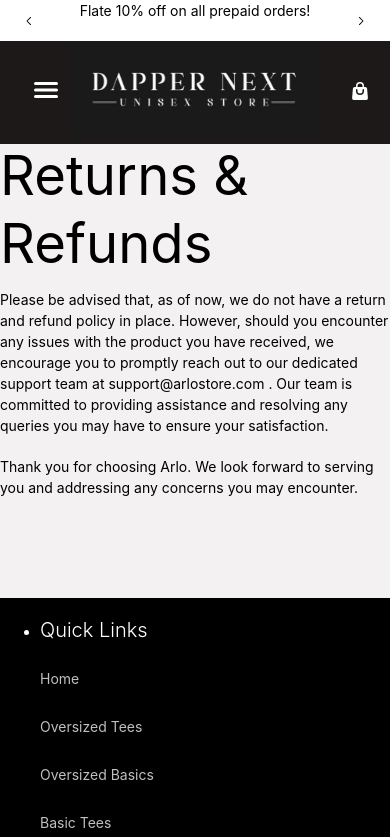
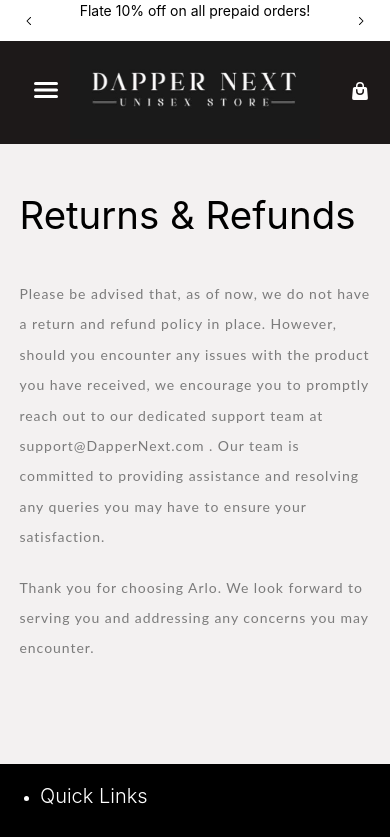
Before and after one commit to akshaygoal/ecommerce-app, a React (Create React App) app: page /refund in a window 390 px wide. Shown: the top 837 px of the page. Built offline with nearby package versions, Linux system fonts and the light colour scheme.

Commit message:
changes in css

```diff
--- a/src/components/footer/FooterDetails/FooterDetails.css
+++ b/src/components/footer/FooterDetails/FooterDetails.css
@@ -1,7 +1,31 @@
+/* Refunding css */
+
 .main-div{
-    margin-top: 100px;
+    margin-top: 150px;
+    display: block;
+    justify-content: center;
+    align-items: center;
+    margin:0 20% ;
+    margin-top: 10%;
 }
 .main-div h1{
    font-weight: 400;
    font-size: 3.4rem;
+   align-items: center;
+   margin-bottom: 40px;
 }
+.para-1, .para-2{
+    letter-spacing: 0.06rem;
+    line-height:1.9rem ;
+    font-family:  Lato, sans-serif;
+    color: #7b7b7bff;
+}
+@media (max-width :750px){
+    .main-div h1{
+font-size: 2.4rem;
+margin-top: 150px;
+    }
+    .main-div{
+        margin:0 5% ;
+    }
+}
--- a/src/components/footer/FooterDetails/Refund.js
+++ b/src/components/footer/FooterDetails/Refund.js
@@ -9,7 +9,7 @@ function Refunding() {
           Please be advised that, as of now, we do not have a return and refund
           policy in place. However, should you encounter any issues with the
           product you have received, we encourage you to promptly reach out to
-          our dedicated support team at support@arlostore.com . Our team is
+          our dedicated support team at support@DapperNext.com . Our team is
           committed to providing assistance and resolving any queries you may
           have to ensure your satisfaction.
         </p>
```
